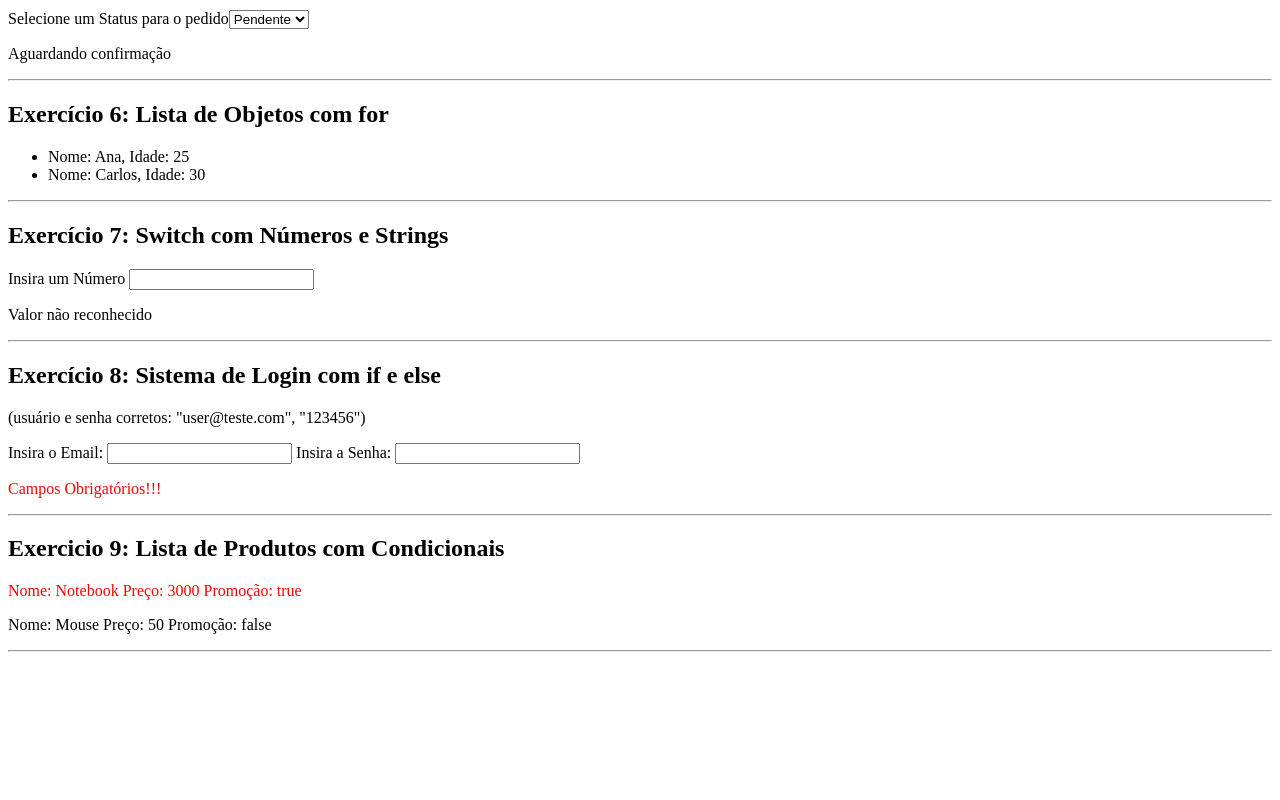
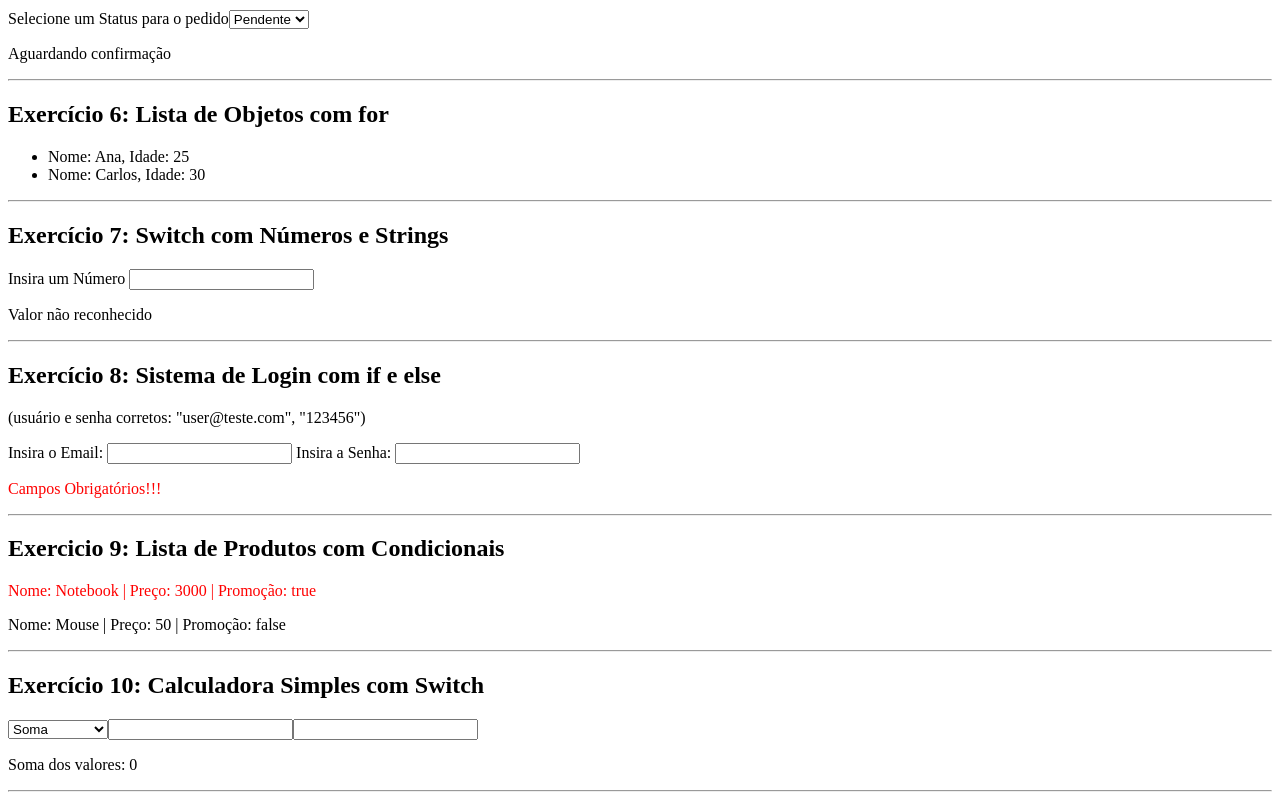
Before and after one commit to bailooon/Checkpoint-2-Angular, an Angular app: page / in a window 1280 px wide. Shown: the part 623-1423 px from the top of the page. Before the commit the page ends 1283 px from the top, so only its background shows below. Built offline with nearby package versions, Linux system fonts and the light colour scheme.

Commit message:
conclusão do Exercício 10

```diff
--- a/src/app/components/control-flow/control-flow.component.html
+++ b/src/app/components/control-flow/control-flow.component.html
@@ -175,12 +175,45 @@
 
 @for(produto of produtos; track produto.nome){
     @if(produto.promocao == true){
-        <p class="promocao">Nome: {{produto.nome}} Preço: {{produto.preco}} Promoção: {{produto.promocao}}</p>
+        <p class="promocao">Nome: {{produto.nome}} | Preço: {{produto.preco}} | Promoção: {{produto.promocao}}</p>
     } @else {
-        <p>Nome: {{produto.nome}} Preço: {{produto.preco}} Promoção: {{produto.promocao}}</p>
+        <p>Nome: {{produto.nome}} | Preço: {{produto.preco}} | Promoção: {{produto.promocao}}</p>
     }
 } @empty {
     <p>Nenhum produto cadastrado</p>
 }
 
 <hr>
+
+<h2>Exercício 10: Calculadora Simples com Switch</h2>
+
+<select id="seletor-operacao" (change)="trocarOperacao($event)">
+    <option value="Soma">Soma</option>
+    <option value="Subtracao">Subtracao</option>
+    <option value="Divisao">Divisao</option>
+    <option value="Multiplicacao">Multiplicacao</option>
+</select>
+
+<input id="valor1" type="number" (change)="adicionarValor1($event)">
+<input id="valor2" type="number" (change)="adicionarValor2($event)">
+
+@switch(operacao){
+    @case("Soma"){
+        <p>Soma dos valores: {{valor1 + valor2}}</p>
+    }
+    @case("Subtracao"){
+        <p>Subtracao dos valores: {{valor1 - valor2}}</p>
+    }
+    @case("Divisao"){
+        @if(valor2 == 0){
+            <p class="color-red">Erro: Divisão por zero!</p>
+        } @else {
+            <p>Divisão dos valores: {{valor1 / valor2}}</p>
+        }
+    }
+    @case("Multiplicacao"){
+        <p>Multiplicacao dos valores: {{valor1 * valor2}}</p>
+    }
+}
+
+<hr>
--- a/src/app/components/control-flow/control-flow.component.ts
+++ b/src/app/components/control-flow/control-flow.component.ts
@@ -21,6 +21,11 @@ export class ControlFlowComponent {
   email: string = "";
   senha: string = "";
   produtos = [{nome:"Notebook", preco: 3000, promocao:true}, {nome:"Mouse", preco:50, promocao:false}]
+  valor1: number = 0;
+  valor2: number = 0;
+  resultado: number = 0;
+  operacao = "Soma";
+
 
 
   trocarMes(event:Event) : void{
@@ -57,4 +62,19 @@ export class ControlFlowComponent {
     this.senha = elementoSelecionado.value
   }
 
+  trocarOperacao(event:Event) : void{
+    const elementoSelecionado = event.target as HTMLSelectElement
+    this.operacao = elementoSelecionado.value
+  }
+
+  adicionarValor1(event:Event) : void{
+    const elementoSelecionado = event.target as HTMLSelectElement
+    this.valor1 = parseFloat(elementoSelecionado.value)
+  }
+
+  adicionarValor2(event:Event) : void{
+    const elementoSelecionado = event.target as HTMLSelectElement
+    this.valor2 = parseFloat(elementoSelecionado.value)
+  }
+
 }
```
